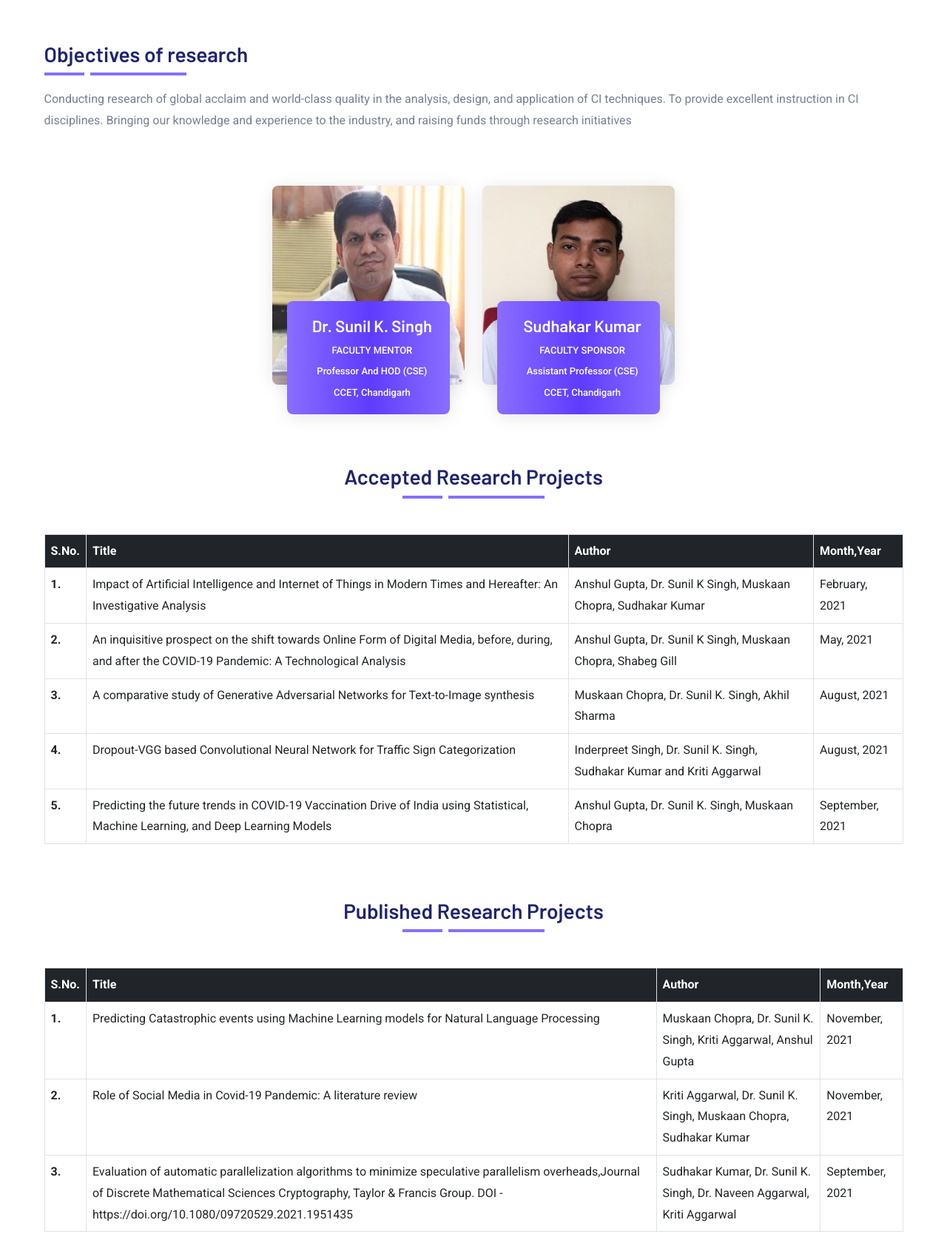
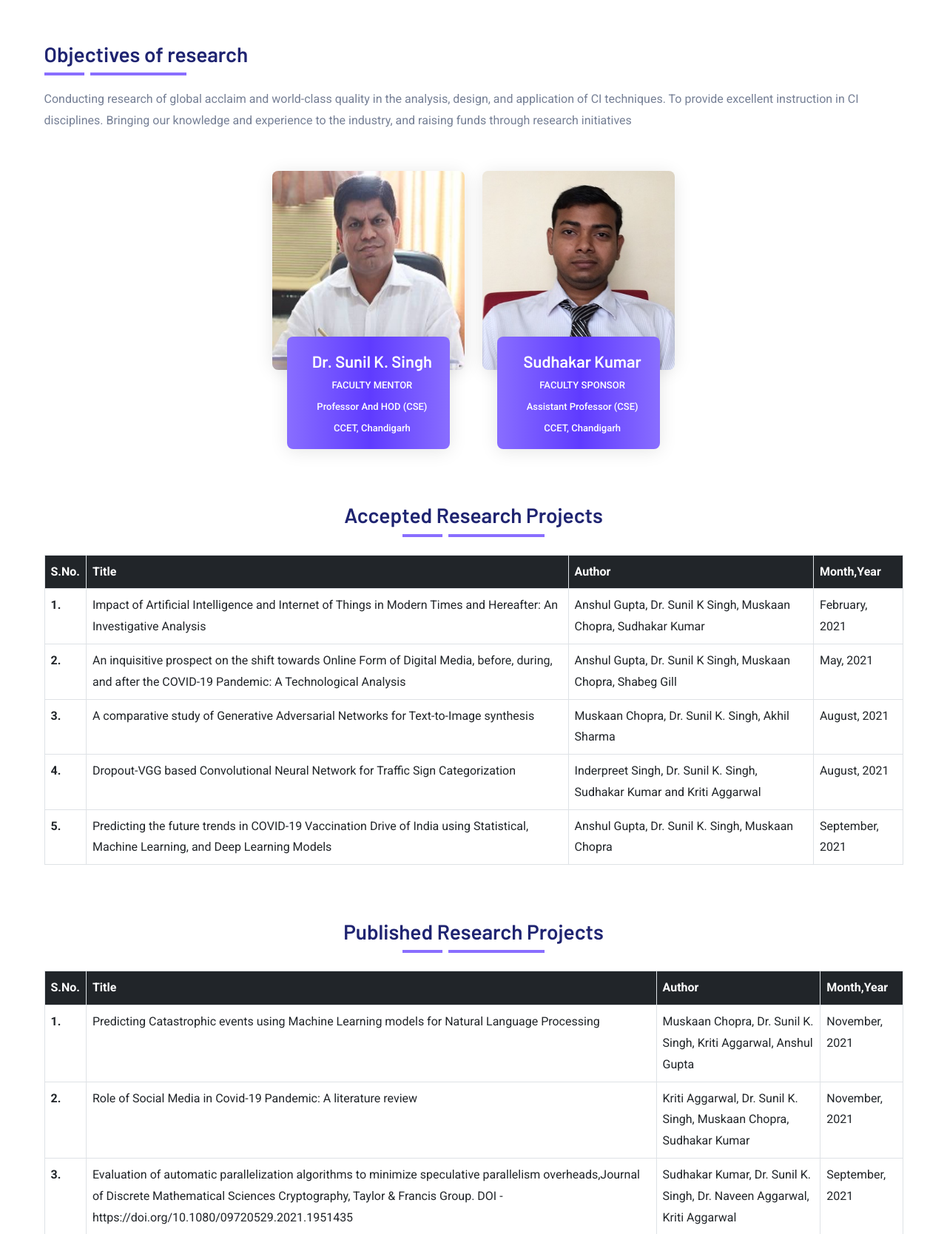
Before and after one commit to ccetacm/ccet-acm-website-2023, a PHP site: page /research.html in a window 1280 px wide. Shown: the part 846-2514 px from the top of the page at 74% size. Run offline with PHP 8.4, Linux system fonts and the light colour scheme; some libraries are stand-ins or nearby versions.

Commit message:
fix: profile card image overlay

```diff
--- a/assets/css/my-style.css
+++ b/assets/css/my-style.css
@@ -219,7 +219,6 @@ span {
   margin-left: 10%;
 }
 
-
 @import url("https://fonts.googleapis.com/css?family=Roboto");
 
 .flex {
@@ -733,7 +732,6 @@ div.overlay-blue:hover {
   max-height: 19.5em;
 }
 
-
 .about-section-3 {
   position: relative;
   display: block;
@@ -904,7 +902,6 @@ div.overlay-blue:hover {
 }
 
 @media (min-width: 1200px) {
-
   .container,
   .container-sm,
   .container-md,
@@ -1066,7 +1063,7 @@ div.overlay-blue:hover {
 }
 .main-container .categories .category {
   color: #1f2471;
-  outline: #896EFF solid 0.0625rem;
+  outline: #896eff solid 0.0625rem;
   border-radius: 0.5rem;
   padding: 0.125rem 0.75rem;
   cursor: pointer;
@@ -1074,13 +1071,13 @@ div.overlay-blue:hover {
 }
 .main-container .categories .category:hover {
   border: none;
-  background-color: #896EFF;
+  background-color: #896eff;
   color: white;
   font-weight: 400;
 }
 .main-container .categories .category.active-gallery {
   border: none;
-  background-color: #896EFF;
+  background-color: #896eff;
   color: white;
   font-weight: 500;
 }
@@ -1110,15 +1107,24 @@ div.overlay-blue:hover {
 .main-container .content-container .images-container .gallery-img .header {
   display: none;
 }
-.main-container .content-container .images-container .gallery-img .header .gallery-img-title {
+.main-container
+  .content-container
+  .images-container
+  .gallery-img
+  .header
+  .gallery-img-title {
   color: white;
 }
-.main-container .content-container .images-container .gallery-img .img-description {
+.main-container
+  .content-container
+  .images-container
+  .gallery-img
+  .img-description {
   display: none;
 }
 .main-container .content-container .images-container .gallery-img .footer {
   width: 100%;
-  background: linear-gradient(to right, #9D87FF, #896EFF);
+  background: linear-gradient(to right, #9d87ff, #896eff);
   height: 2.5rem;
   color: white;
   display: flex;
@@ -1148,26 +1154,42 @@ div.overlay-blue:hover {
   height: fit-content;
   width: 65%;
   z-index: 98;
-  background: linear-gradient(to right, #9D87FF, #896EFF);
+  background: linear-gradient(to right, #9d87ff, #896eff);
   overflow-y: scroll;
 }
-.main-container .content-container .images-container .gallery-img.img-active .header {
+.main-container
+  .content-container
+  .images-container
+  .gallery-img.img-active
+  .header {
   padding: 1rem 2rem 0rem 2rem;
   display: flex;
   justify-content: space-between;
   align-items: center;
 }
-.main-container .content-container .images-container .gallery-img.img-active .the-real-fkin-image {
+.main-container
+  .content-container
+  .images-container
+  .gallery-img.img-active
+  .the-real-fkin-image {
   border-radius: 1rem;
   transform: scale(0.9, 0.9);
 }
-.main-container .content-container .images-container .gallery-img.img-active .img-description {
+.main-container
+  .content-container
+  .images-container
+  .gallery-img.img-active
+  .img-description {
   display: block;
   color: white;
   padding: 0rem 2rem 1rem 2rem;
 }
-.main-container .content-container .images-container .gallery-img.img-active .footer {
-  background: #523EAB;
+.main-container
+  .content-container
+  .images-container
+  .gallery-img.img-active
+  .footer {
+  background: #523eab;
   padding: 0.4rem 2rem;
 }
 @media only screen and (max-width: 1200px) {
@@ -1180,7 +1202,7 @@ div.overlay-blue:hover {
     width: 95vw !important;
     transform: translateX(-2.5%);
   }
-}/*# sourceMappingURL=gallery_1.css.map */
+} /*# sourceMappingURL=gallery_1.css.map */
 
 /* END GALLERY */
 
@@ -1238,78 +1260,73 @@ div.overlay-blue:hover {
   transform: scale(1.05);
 }
 
-#more1{
+#more1 {
   display: none;
   font-weight: lighter;
 }
-#more2{
+#more2 {
   display: none;
   font-weight: lighter;
 }
-#more3{
+#more3 {
   display: none;
   font-weight: lighter;
 }
-#more4{
+#more4 {
   display: none;
   font-weight: lighter;
 }
-#more5{
+#more5 {
   display: none;
   font-weight: lighter;
 }
-#more6{
+#more6 {
   display: none;
   font-weight: lighter;
 }
-#more7{
+#more7 {
   display: none;
   font-weight: lighter;
 }
-#more8{
+#more8 {
   display: none;
   font-weight: lighter;
 }
-#more9{
+#more9 {
   display: none;
   font-weight: lighter;
 }
 
-#divide-line{
+#divide-line {
   margin-left: 25%;
   width: 50%;
   height: 1.5px;
- background:rgb(53, 85, 189);
-}
-
-@media screen and (max-width: 320px){
-    #ac-acm-logo{
+  background: rgb(53, 85, 189);
+}
+
+@media screen and (max-width: 320px) {
+  #ac-acm-logo {
     display: none;
   }
 }
 
-@media screen and (max-width: 992px){
-
-  #ac-column{
+@media screen and (max-width: 992px) {
+  #ac-column {
     width: 50%;
   }
-
-}
-
-@media screen and (max-width: 768px){
-
-  #ac-column{
+}
+
+@media screen and (max-width: 768px) {
+  #ac-column {
     width: 80%;
     margin-left: 10%;
   }
-
-}
-
-h4:hover{
+}
+
+h4:hover {
   color: rgb(149, 95, 235);
   cursor: default;
 }
-
 
 /* END ACHIEVEMENTS */
 
@@ -1342,7 +1359,6 @@ h4:hover{
   margin: 0px auto;
   width: 95%;
   background-color: white;
-
 }
 
 .c-cards {
@@ -1379,53 +1395,53 @@ h4:hover{
   transform: scale(1.05);
 }
 
-.c-img-text{
+.c-img-text {
   position: absolute;
   align-items: center;
   justify-content: center;
   z-index: 5000;
   color: black;
   display: none;
-  font-family: 'Barlow';
-  font-weight: bold ;
+  font-family: "Barlow";
+  font-weight: bold;
   font-size: 25px;
 }
 
-.c-header{
-  color:#eee;
+.c-header {
+  color: #eee;
   padding: 10px;
   border-radius: 10px;
   width: 100%;
   background: linear-gradient(45deg, #896eff 0, #5f3bff 51%, #896eff);
 }
 
-.c-blocktext{
-  width:100%;
-  padding: 5px 15px ;
-  display: flex;
-  flex-direction:column ;
-  align-items: center;
-  font-size:16px;
+.c-blocktext {
+  width: 100%;
+  padding: 5px 15px;
+  display: flex;
+  flex-direction: column;
+  align-items: center;
+  font-size: 16px;
   text-align: justify;
 }
-.c-blocktext p{
+.c-blocktext p {
   padding: 10px;
 }
 
 .c-header h2 {
-  color:#fff;
+  color: #fff;
   font-size: 22px;
   text-align: center;
 }
 
 .c-icons {
- color:#eee;
+  color: #eee;
   margin: 0px;
   margin-right: 5px;
 }
 
-.c-header p{
-  color:#eee;
+.c-header p {
+  color: #eee;
   padding: 0px;
   font-size: 18px;
 }
@@ -1441,7 +1457,7 @@ padding: 10px;
   padding: 10px;
   position: relative;
   cursor: pointer;
-  background-color: #b4a3ff;;
+  background-color: #b4a3ff;
   color: #eceef1;
   font-size: 1.5em;
   text-transform: uppercase;
@@ -1509,7 +1525,7 @@ padding: 10px;
   opacity: 1;
   z-index: 10;
 }
-.c-card.is-expanded .c-img-text{
+.c-card.is-expanded .c-img-text {
   display: none;
 }
 .c-card.is-expanded .c-card__inner:hover img {
@@ -1558,15 +1574,13 @@ padding: 10px;
   }
 }
 
-
 /* END COMPETITION */
 
 /* ACM-W-TEAM-TEXT  */
 
-.acmw-text-left{
+.acmw-text-left {
   text-align: left !important;
 }
-
 
 .acmw-text-section {
   height: 80vh;
@@ -1583,7 +1597,6 @@ padding: 10px;
   display: flex;
   align-items: center;
 }
-
 
 .acmw-text-section {
   position: relative;
@@ -1621,8 +1634,6 @@ padding: 10px;
   border: 3px solid #fff;
 }
 
-
-
 .acmw-text-card .name-profession {
   display: flex;
   flex-direction: column;
@@ -1653,14 +1664,12 @@ padding: 10px;
   color: #896eff;
 }
 
-
 .swiper-pagination {
   bottom: -40px !important;
   position: absolute;
 }
 
 .swiper-pagination-bullet {
-
   height: 7px;
   width: 26px;
   border-radius: 25px;
@@ -1680,9 +1689,6 @@ padding: 10px;
   color: #896eff;
 }
 
-
-
-
 .acmw-text-box {
   padding: 10px;
   cursor: pointer;
@@ -1705,7 +1711,7 @@ padding: 10px;
   font-size: 20px;
   color: #896eff;
   margin-top: 10px;
-  margin: 100px 0px 0px 10px
+  margin: 100px 0px 0px 10px;
 }
 
 .fa-quote-left {
@@ -1756,8 +1762,6 @@ padding: 10px;
 .acmw-text-box:hover .acmw-text-content .acmw-text-image img {
   border-color: #fff;
 }
-
-
 
 @media (max-width: 1045px) {
   .swiper-wrapper .acmw-text-box {
@@ -1853,9 +1857,11 @@ padding: 10px;
   top: 0;
   font-size: 10px;
   opacity: 0;
-  background: linear-gradient(to top,
+  background: linear-gradient(
+    to top,
     rgba(0, 0, 0, 0.9) 0%,
-      rgba(0, 0, 0, 0) 100%);
+    rgba(0, 0, 0, 0) 100%
+  );
   transition: 450ms opacity;
 }
 
@@ -1893,7 +1899,7 @@ padding: 10px;
   opacity: 1;
 }
 
-.tile:hover~.tile {
+.tile:hover ~ .tile {
   transform: translate3d(125px, 0, 0);
 }
 
@@ -2710,3 +2716,23 @@ padding: 10px;
 }
 
 /* MAGAZINE END */
+
+/* RESEARCH */
+
+.rsrch-card-content {
+  bottom: -40%;
+}
+
+@media screen and (max-width: 1200px) and (min-width: 992px) {
+  .rsrch-card-content {
+    bottom: -80%;
+  }
+}
+
+@media screen and (max-width: 770px) {
+  .rsrch-team-item {
+    margin-bottom: 10rem !important;
+  }
+}
+
+/* RESEARCH END */
--- a/research.html
+++ b/research.html
@@ -155,13 +155,15 @@
                                 Bringing our knowledge and experience to the industry, and raising funds through
                                 research initiatives
                             </p>
+                        </div>
 
-                            <div class="container py-5">
+
+                        <div class="container">
                             <div class="row">
                                 <div class="col-md-6 col-lg-3 col-xl-3"></div>
 
                                 <div class="col-md-6 col-lg-3 col-xl-3">
-                                        <div class="team-item">
+                                    <div class="team-item mb-5 rsrch-team-item">
                                         <img src="assets/img/research/sk_singh.jpg" class="img-fluid" alt="thumb">
                                         <div class="team-social">
                                             <a href="https://www.linkedin.com/in/drsks/"><i
@@ -170,7 +172,7 @@
                                                     class="fab fa-orcid"></i></a>
                                             <a href="mailto:sksingh@ccet.ac.in"><i class="far fa-envelope"></i></a>
                                         </div>
-                                            <div class="team-content">
+                                        <div class="team-content rsrch-card-content">
                                             <div class="team-bio">
                                                 <h5>
                                                     <a href="#">Dr. Sunil K. Singh</a>
@@ -197,7 +199,7 @@
                                                     class="fab fa-orcid"></i></a>
                                             <a href="mailto:sudhakar@ccet.ac.in"><i class="far fa-envelope"></i></a>
                                         </div>
-                                            <div class="team-content">
+                                        <div class="team-content rsrch-card-content">
                                             <div class="team-bio">
                                                 <h5><a href="#">Sudhakar Kumar</a></h5>
                                                 <span>FACULTY SPONSOR</span>
@@ -224,7 +226,7 @@
         <div class="container">
             <div class="row">
                 <h3 class="text-center">Accepted Research Projects</h3>
-                    <div class="heading-divider mx-auto mt-2 mb-5" style="width: 12rem;"></div>
+                <div class="heading-divider mx-auto mt-2 mb-4" style="width: 12rem;"></div>
             </div>
 
             <div class="row">
@@ -288,7 +290,7 @@
 
             <div class="row">
                 <h3 class="text-center">Published Research Projects</h3>
-                    <div class="heading-divider mx-auto mt-2 mb-5" style="width: 12rem;"></div>
+                <div class="heading-divider mx-auto mt-2 mb-4" style="width: 12rem;"></div>
             </div>
 
             <div class="row">
```
Also changed, not shown: assets/js/gallery.js (+46 -0 lines). Lines whose indentation alone changed are shown as unchanged.
